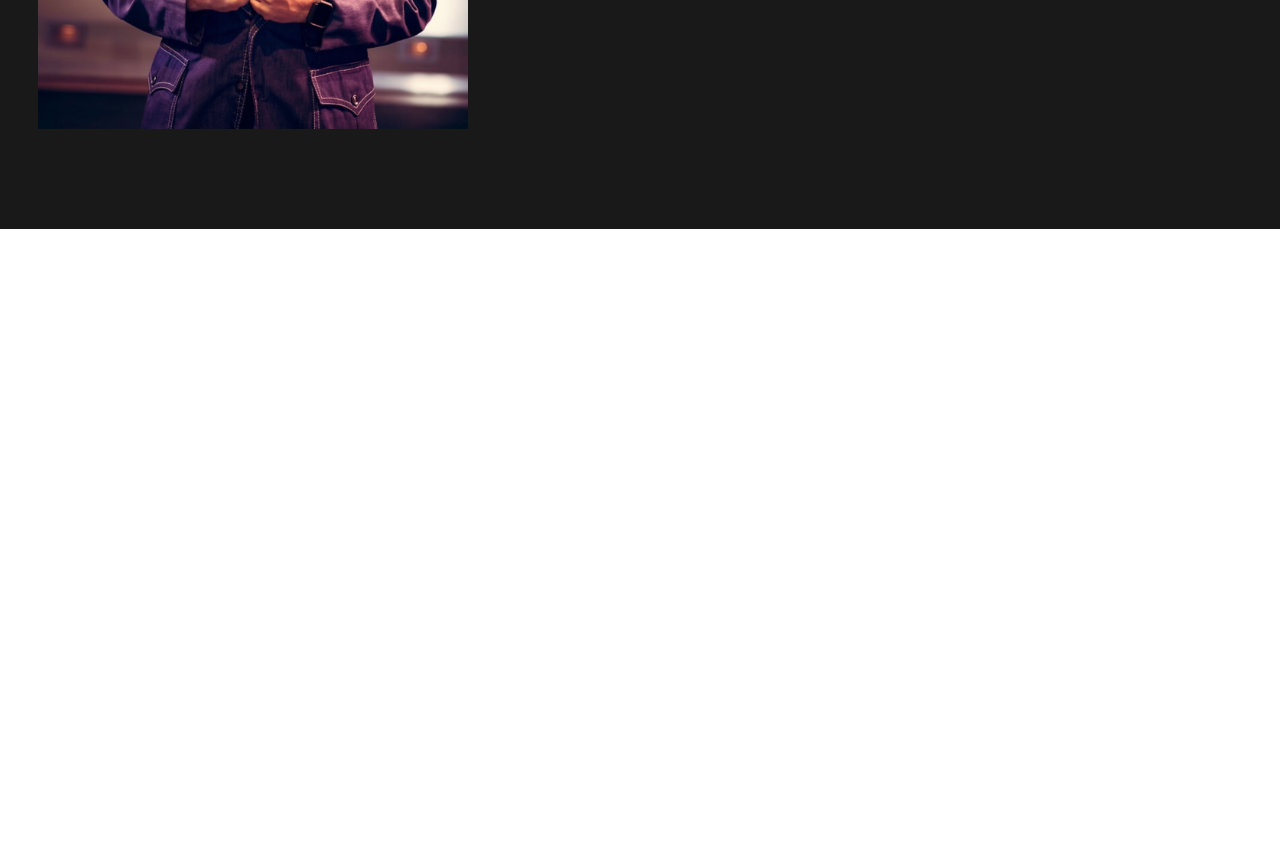
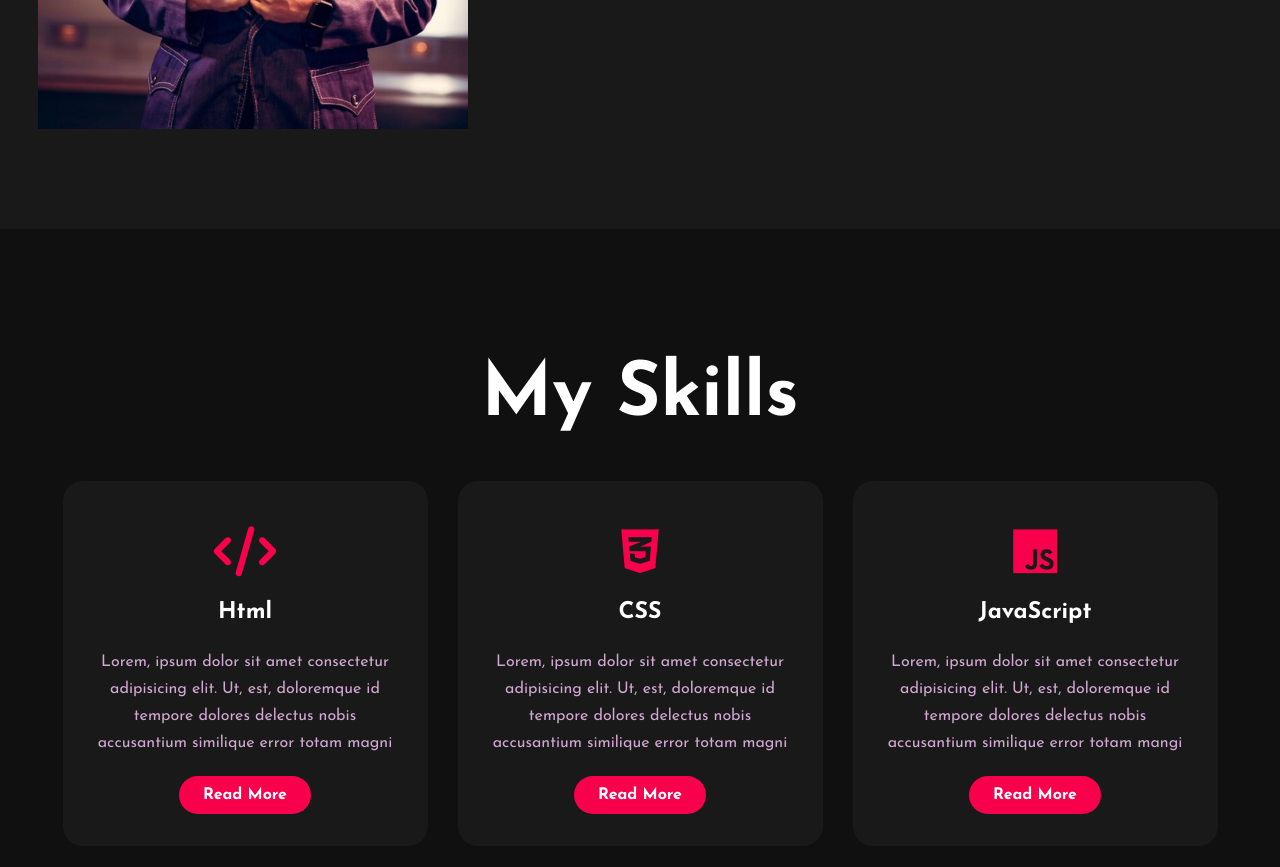
Before and after one commit to Jramos20022/portfolio, a plain HTML site: page index.html in a window 1280 px wide. Shown: the part 1405-2272 px from the top of the page. Before the commit the page ends 1634 px from the top, so only its background shows below. Drawn offline with Linux system fonts and the light colour scheme.

Commit message:
Skills section

```diff
--- a/assets/style.css
+++ b/assets/style.css
@@ -149,3 +149,66 @@ button:hover{
     border: 2px solid #f9004d;
     cursor: pointer;
 }
+
+.skills{
+    background: #101010;
+    width: 100%;
+    padding:100px 0px ;
+}
+.title h2{
+    color: white;
+    font-size: 75px;
+    width: 1130px;
+    margin: 30px auto;
+    text-align: center;
+}
+.box{
+    display: flex;
+    justify-content:center;
+    align-items: center;
+    min-height: 400px;
+}
+.card{
+    height: 365px;
+    width: 365px;
+    padding: 20px 35px;
+    background: #191919;
+    border-radius: 20px;
+    margin: 15px;
+    position: relative;
+    overflow: hidden;
+    text-align:center ;
+}
+.card i{
+    font-size: 50px;
+    display: block;
+    text-align: center;
+    margin: 25px 0px;
+    color: #f9004d;
+}
+h5{
+    color: white;
+    font-size: 23px;
+    margin-bottom: 15px;
+}
+.pra p{
+    color: #fcfc;
+    font-size: 16px;
+    line-height:27px;
+    margin-top: 25px;
+}
+.card .button{
+    background-color: #f9004d;
+    color: white;
+    text-decoration: none;
+    border: 2px solid transparent;
+    font-weight:bold;
+    padding: 9px 22px;
+    border-radius: 30px;
+    transition: .4s ;
+}
+.card .button:hover{
+    background-color: transparent;
+    border: 2px solid #f9004d;
+    cursor: pointer;
+}
--- a/index.html
+++ b/index.html
@@ -51,5 +51,49 @@
             </div>
         </section>
 
+        <!--Skills Section-->
+            <div class="skills">
+                <div class="title">
+                    <h2>My Skills</h2>
+                </div>
+                <div class="box">
+                    <div class="card">
+                    <i class="fa-solid fa-code"></i>
+                    <h5>Html</h5>
+                    <div class="pra">
+                        <p>
+                            Lorem, ipsum dolor sit amet consectetur adipisicing elit. Ut, est, doloremque id tempore dolores delectus nobis accusantium similique error totam magni
+                        </p>
+                        <p style="text-align: center;"><a class="button" href="#">Read More</a></p>
+                    </div>
+                    </div>
+
+
+                    <div class="card">
+                    <i class="fa-brands fa-css3-alt"></i>
+                    <h5>CSS</h5>
+                    <div class="pra">
+                        <p>
+                            Lorem, ipsum dolor sit amet consectetur adipisicing elit. Ut, est, doloremque id tempore dolores delectus nobis accusantium similique error totam magni
+                        </p>
+                        <p style="text-align: center;"><a class="button" href="#">Read More</a></p>
+                    </div>
+                    </div>
+
+                    <div class="card">
+                    <i class="fa-brands fa-js"></i>
+                    <h5>JavaScript</h5>
+                    <div class="pra">
+                        <p>
+                            Lorem, ipsum dolor sit amet consectetur adipisicing elit. Ut, est, doloremque id tempore dolores delectus nobis accusantium similique error totam mangi
+                        </p>
+                        <p style="text-align: center;"><a class="button" href="#">Read More</a></p>
+                    </div>
+                    </div>
+                </div>
+
+            </div>
+
+
     </body>
 </html>
```
